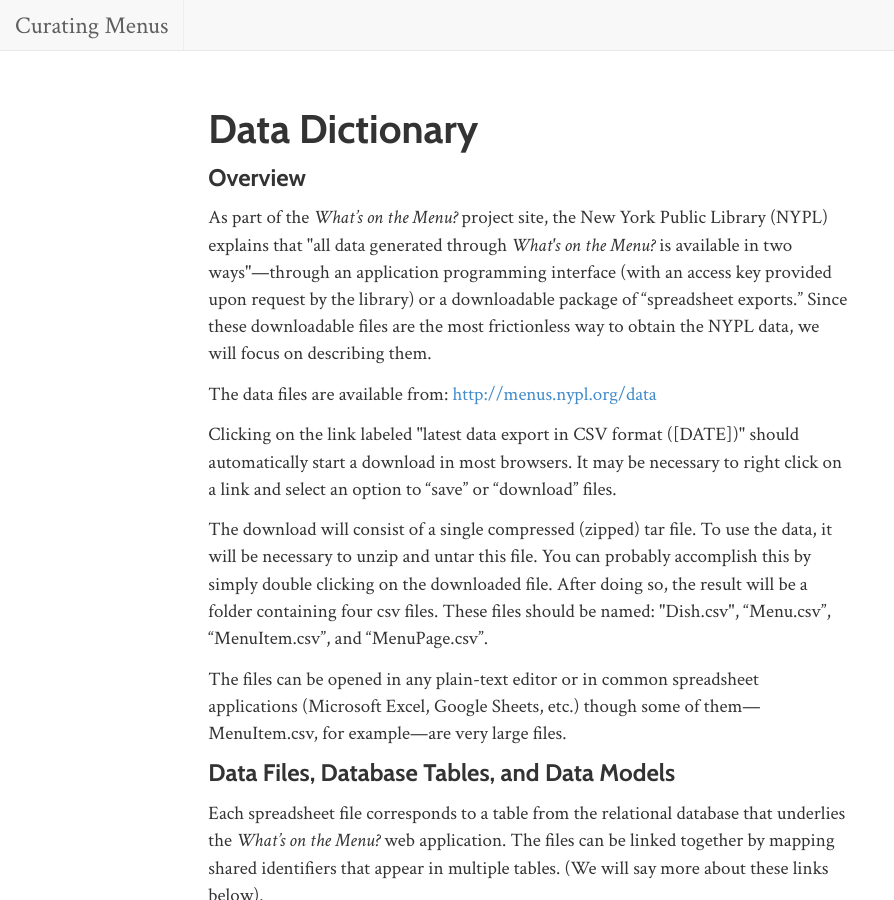
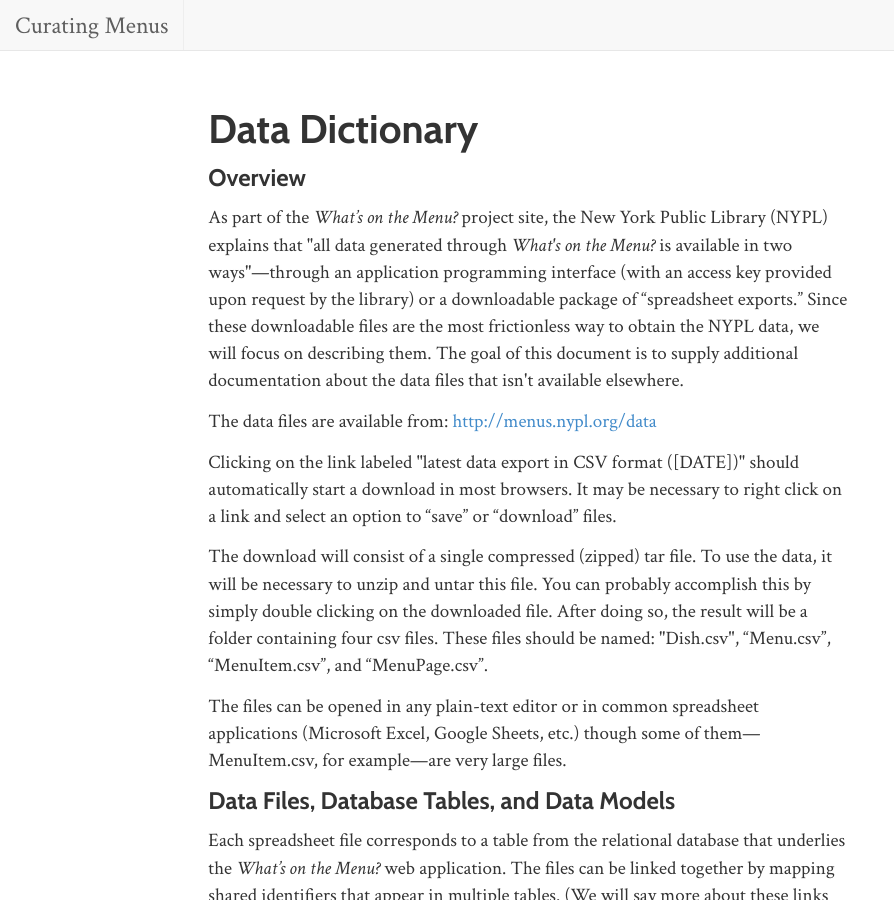
Before and after one commit to public-fare/menus-site, a Jekyll site: the page data_dictionary/index.html, which Jekyll copies as it is, in a window 1280 px wide and 900 px high. Shown: the whole window, without its empty margins (0-894 px from the left). Built offline with Jekyll 4.4.1, drawn with Linux system fonts in a browser that asks for light colours; some of the changed text lies outside the part shown.

Commit message:
Content tweaks

```diff
--- a/data_dictionary/index.html
+++ b/data_dictionary/index.html
@@ -43,7 +43,7 @@
 
           <h4 id="overview">Overview</h4>
 
-          <p>As part of the <em>What’s on the Menu?</em> project site, the New York Public Library (NYPL) explains that "all data generated through <em>What's on the Menu?</em> is available in two ways"—through an application programming interface (with an access key provided upon request by the library) or a downloadable package of “spreadsheet exports.” Since these downloadable files are the most frictionless way to obtain the NYPL data, we will focus on describing them.</p>
+          <p>As part of the <em>What’s on the Menu?</em> project site, the New York Public Library (NYPL) explains that "all data generated through <em>What's on the Menu?</em> is available in two ways"—through an application programming interface (with an access key provided upon request by the library) or a downloadable package of “spreadsheet exports.” Since these downloadable files are the most frictionless way to obtain the NYPL data, we will focus on describing them. The goal of this document is to supply additional documentation about the data files that isn't available elsewhere.</p>
 
           <p>The data files are available from: <a href="http://menus.nypl.org/data">http://menus.nypl.org/data</a></p>
 
@@ -210,6 +210,7 @@
                       </tbody>
                     </table>
                   </div>
+
         <div class="tablewrap">
           <h5><a id="menu">Menu.csv</a></h5>
           <table class="table table-striped table-bordered">
@@ -270,7 +271,7 @@
                 <td>string</td>
                 <td>yes</td>
                 <td>NYPL metadata</td>
-                <td>These vary widely (street address, cities, names of restaurants; names of a ships or train).</td>
+                <td>These vary widely (street address, cities, names of restaurants; names of a ships or train). NYPL has been crowdsourcing more precise geolocations for menus but this data is not available in these files.</td>
               </tr>
               <tr>
                 <td>physical_description</td>
```
